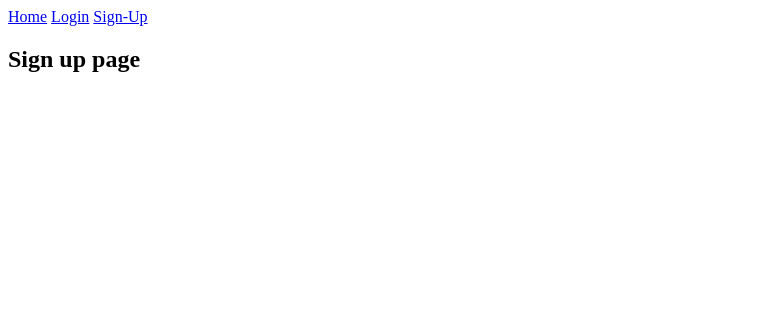
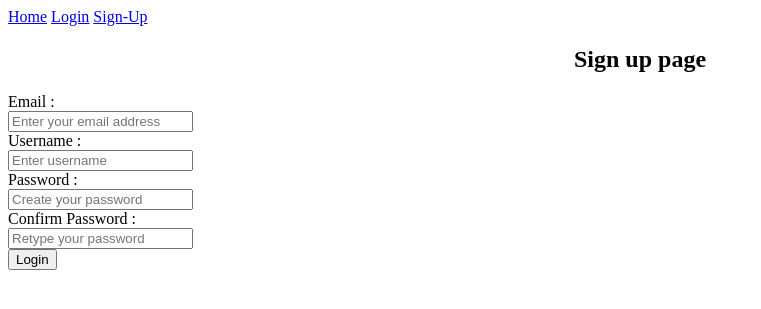
Before and after one commit to Abip-82/MyGameList, a Flask app: template website/templates/signup.html in a window 1280 px wide. Shown: the top 309 px of the page, without its empty margins (0-761 px from the left). Run offline with Flask 3, Linux system fonts and the light colour scheme; the template is opened without the code that fills it, so the values that code supplies are empty.

Commit message:
login and sign up pages

```diff
--- a/website/templates/signup.html
+++ b/website/templates/signup.html
@@ -4,6 +4,14 @@
 
 {% block content %}
 
-<h2> Sign up page</h2>
+<h2><center> Sign up page</center></h2>
+
+<form method = 'post'>
+    Email : <br><input type="email" class = "email" placeholder="Enter your email address"> <br>
+    Username :<br> <input type = "text" class = "username" placeholder="Enter username"><br>
+    Password :<br><input type="password" class = "password" placeholder = "Create your password"> <br>
+    Confirm Password :<br><input type="password" class = "password_confirm" placeholder="Retype your password"> <br>
+    <button type="submit">Login</button>
+</form>
 
 {% endblock %}
```
Also changed, not shown: website/auth.py (+7 -2 lines), website/templates/login.html (+7 -1 lines).
